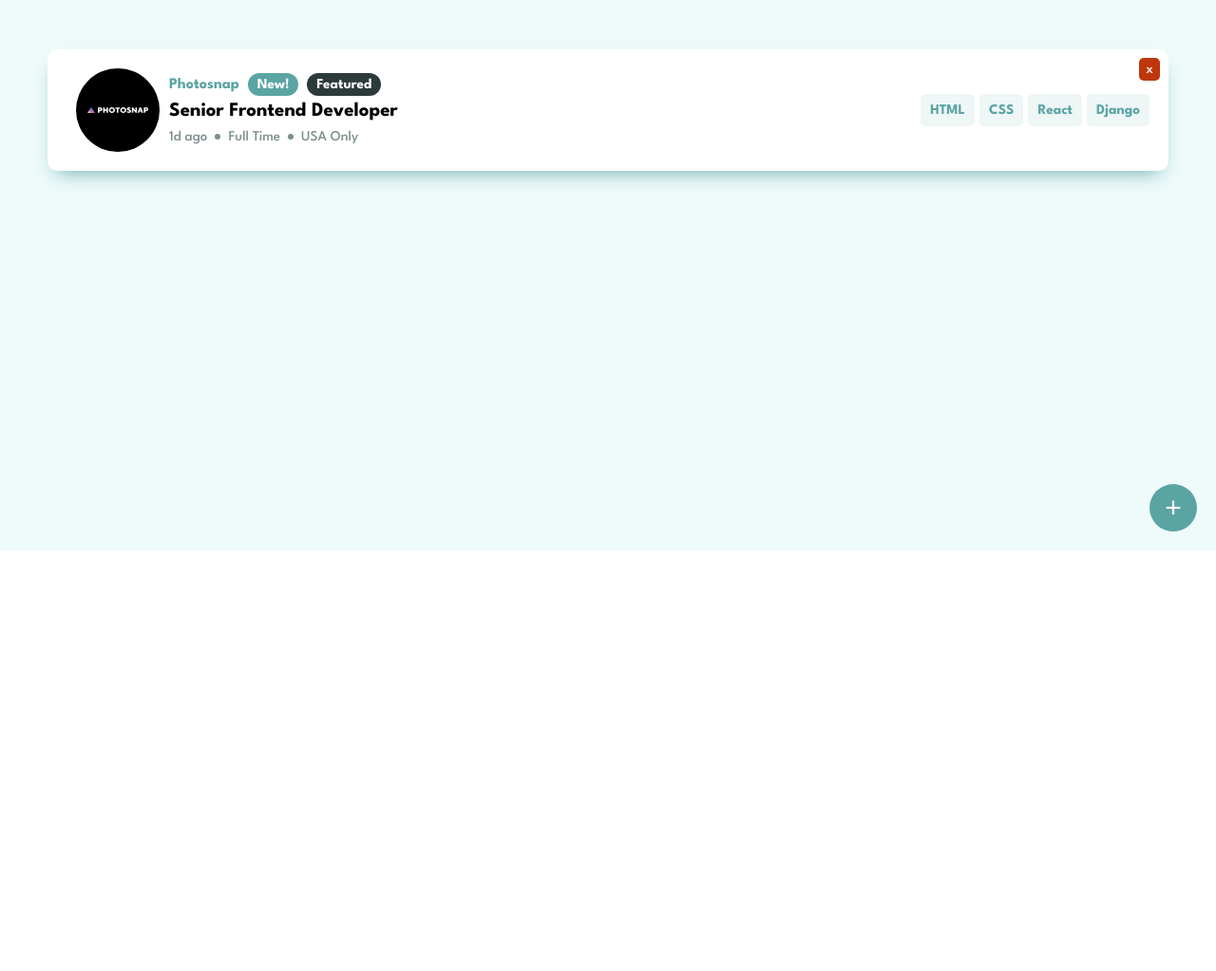
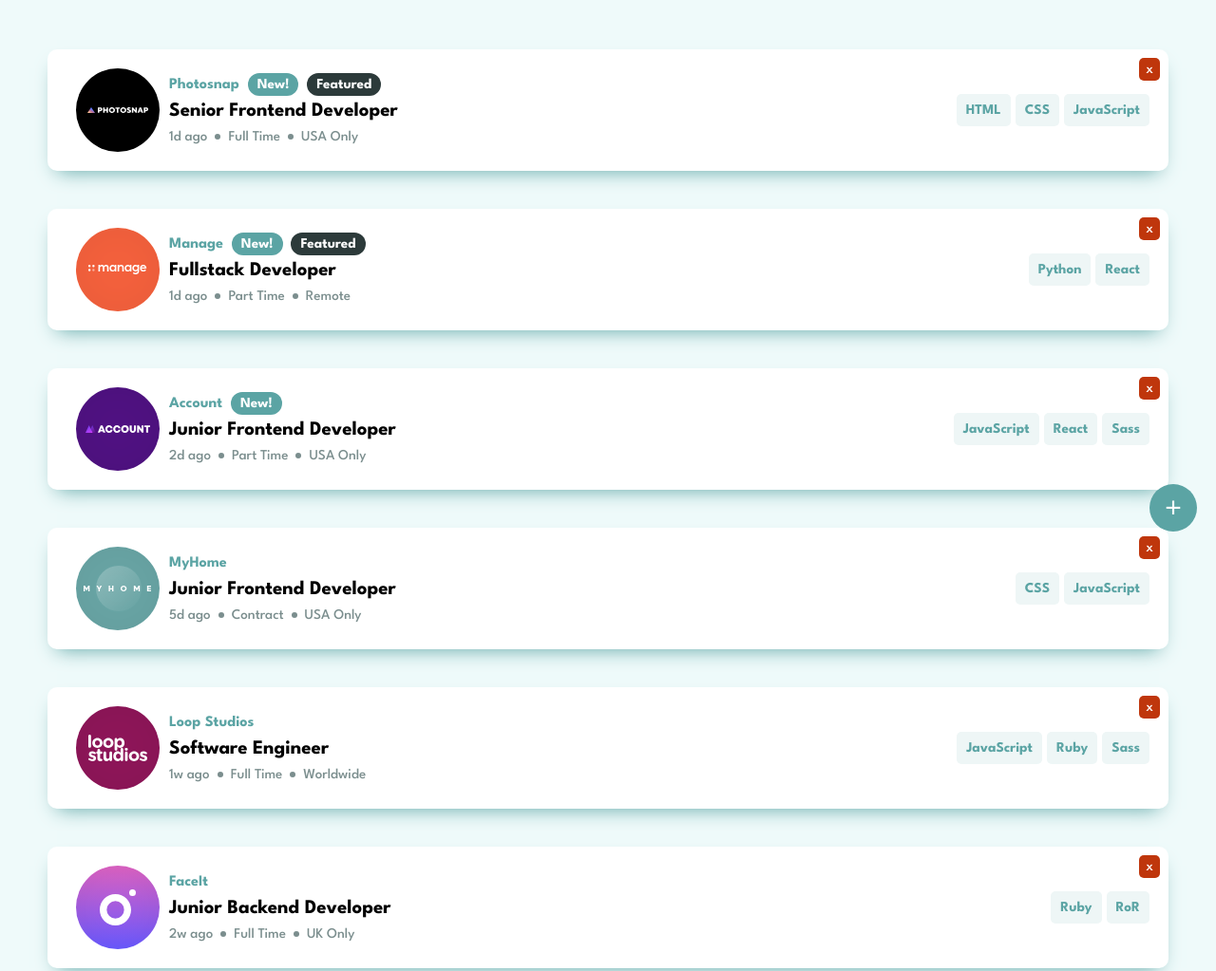
Before and after one commit to syednouman72/Job-Lister, a website built with Parcel: page index.html in a window 1280 px wide. Shown: the part 220-1243 px from the top of the page at 95% size. Before the commit the page ends 800 px from the top, so only its background shows below. Built offline with nearby package versions, Linux system fonts and the light colour scheme; files whose address does not match are found by name.

Commit message:
Jobs loaded from file

```diff
--- a/css/main.css
+++ b/css/main.css
@@ -85,6 +85,7 @@
     align-items: center;
     background-color: white;
     padding: 20px;
+    margin-bottom: 40px;
     border-radius: 10px;
     position: relative;
     /*shadow*/
@@ -221,6 +222,8 @@
 
 /*!-------------------------------------------CARD ENDS-------------------------------------------*/
 
+
+/*!-------------------------------------------ADD JOB-------------------------------------------*/
 .addJob {
     position: fixed;
     bottom: 20px; /* Adjust this value to change the vertical position */
@@ -233,9 +236,13 @@
     border-radius: 50%; /* This property creates a round shape */
     cursor: pointer;
     font-size: 30px;
+    outline: none;
     transition: background-color 0.3s ease-in-out;
 }
 
 .addJob:hover {
     background-color: var(--darker-cyan);
+    border: none;
 }
+
+/*!-------------------------------------------ADD JOB ENDS-------------------------------------------*/
--- a/data.json
+++ b/data/data.json
@@ -2,7 +2,7 @@
   {
     "id": 1,
     "company": "Photosnap",
-    "logo": "./images/photosnap.svg",
+    "logo": "photosnap.svg",
     "new": true,
     "featured": true,
     "position": "Senior Frontend Developer",
@@ -17,7 +17,7 @@
   {
     "id": 2,
     "company": "Manage",
-    "logo": "./images/manage.svg",
+    "logo": "manage.svg",
     "new": true,
     "featured": true,
     "position": "Fullstack Developer",
@@ -32,7 +32,7 @@
   {
     "id": 3,
     "company": "Account",
-    "logo": "./images/account.svg",
+    "logo": "account.svg",
     "new": true,
     "featured": false,
     "position": "Junior Frontend Developer",
@@ -47,7 +47,7 @@
   {
     "id": 4,
     "company": "MyHome",
-    "logo": "./images/myhome.svg",
+    "logo": "myhome.svg",
     "new": false,
     "featured": false,
     "position": "Junior Frontend Developer",
@@ -62,7 +62,7 @@
   {
     "id": 5,
     "company": "Loop Studios",
-    "logo": "./images/loop-studios.svg",
+    "logo": "loop-studios.svg",
     "new": false,
     "featured": false,
     "position": "Software Engineer",
@@ -77,7 +77,7 @@
   {
     "id": 6,
     "company": "FaceIt",
-    "logo": "./images/faceit.svg",
+    "logo": "faceit.svg",
     "new": false,
     "featured": false,
     "position": "Junior Backend Developer",
@@ -92,7 +92,7 @@
   {
     "id": 7,
     "company": "Shortly",
-    "logo": "./images/shortly.svg",
+    "logo": "shortly.svg",
     "new": false,
     "featured": false,
     "position": "Junior Developer",
@@ -107,7 +107,7 @@
   {
     "id": 8,
     "company": "Insure",
-    "logo": "./images/insure.svg",
+    "logo": "insure.svg",
     "new": false,
     "featured": false,
     "position": "Junior Frontend Developer",
@@ -122,7 +122,7 @@
   {
     "id": 9,
     "company": "Eyecam Co.",
-    "logo": "./images/eyecam-co.svg",
+    "logo": "eyecam-co.svg",
     "new": false,
     "featured": false,
     "position": "Full Stack Engineer",
@@ -137,7 +137,7 @@
   {
     "id": 10,
     "company": "The Air Filter Company",
-    "logo": "./images/the-air-filter-company.svg",
+    "logo": "the-air-filter-company.svg",
     "new": false,
     "featured": false,
     "position": "Front-end Dev",
--- a/index.html
+++ b/index.html
@@ -20,7 +20,7 @@
       </div>
     </div>
     <div class="listingCards">
-      <div class="job">
+      <!-- <div class="job">
         <div class="job__delete">x</div>
         <img src="images/photosnap.svg" alt="Company Logo" class="job__image">
         <div class="job__information ml-10">
@@ -42,7 +42,7 @@
           <div class="filter">React</div>
           <div class="filter">Django</div>
         </div>
-      </div>
+      </div> -->
     </div>
   </section>
 </main>
--- a/js/main.js
+++ b/js/main.js
@@ -0,0 +1,45 @@
+import $ from 'jquery';
+import json from '../data/data.json'
+
+$(function() {
+    const listingData = json;
+    const jobsContainer = $('.listingCards');
+    console.log(listingData[0].company);
+
+
+    function createJob(data) {
+        const languagesFilters = data.languages.map(language => `<div class="filter">${language}</div>`).join('');
+        const toolsFilters = data.tools.map(tool => `<div class="filter">${tool}</div>`).join('');
+        return `
+            <div class="job">
+                <div class="job__delete">x</div>
+                <img src="${data.logo}" alt="Company Logo" class="job__image">
+                <div class="job__information ml-10">
+                <p class="job__information__company inline-block mb-10">${data.company}</p>
+                ${data.new ? '<span class="job__information__new">New!</span>' : ''}
+                ${data.featured ? '<span class="job__information__featured">Featured</span>' : ''}
+                <h3 class="job__information__position mb-10">${data.position}</h3>
+                <div class="job__information__details">
+                    <p class="job__information__details__postedAt">${data.postedAt}</p>
+                    <span class="job__information__details__separator"></span>
+                    <p class="job__information__details__contract">${data.contract}</p>
+                    <span class="job__information__details__separator"></span>
+                    <p class="job__information__details__location">${data.location}</p>
+                </div>
+                </div>
+                <div class="job__filters">
+                ${languagesFilters}
+                ${toolsFilters}
+                </div>
+            </div>
+        `
+    }
+
+    function loadJobs(data) {
+        data.forEach(job => {
+            jobsContainer.append(createJob(job));
+        });
+    }
+
+    loadJobs(listingData);
+});
```
